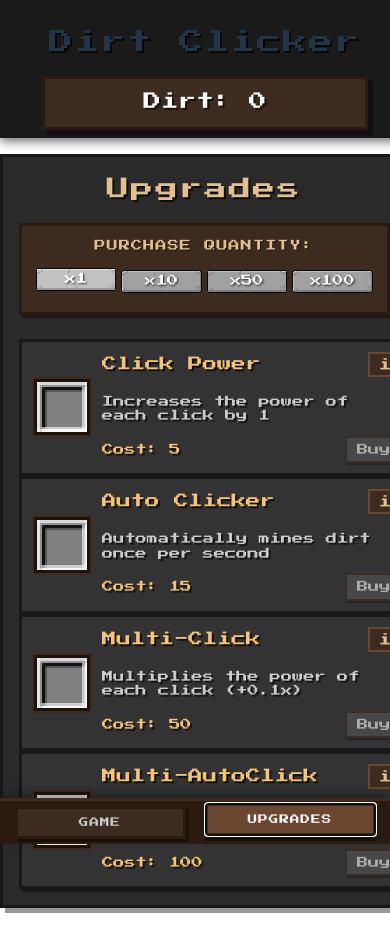
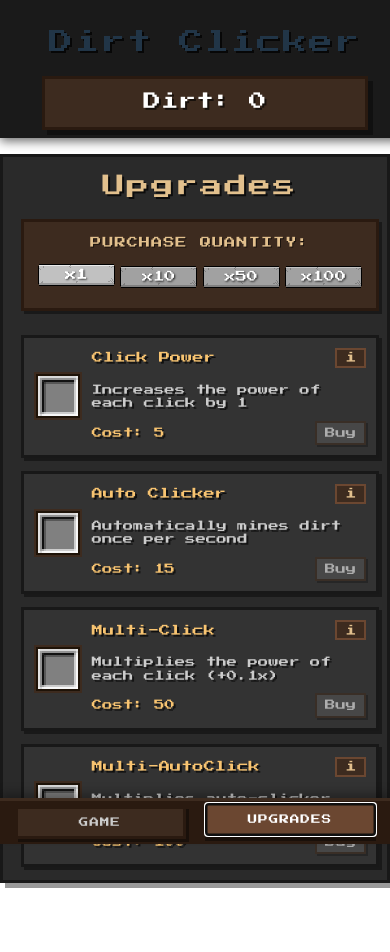
Before and after one commit to Vergusha/dirt-clicker, a React (Vite) app: page / in a window 390 px wide. Both pictures are taken after a click on the button "UPGRADES". Shown: the top 952 px of the page. Built offline with nearby package versions, Linux system fonts and the light colour scheme.

Commit message:
ui hotfix 7.04.25

```diff
--- a/src/App.css
+++ b/src/App.css
@@ -311,6 +311,8 @@
   image-rendering: pixelated;
   width: 95%;
   margin: 0 auto;
+  box-sizing: border-box;
+  overflow: hidden;
 }
 
 .upgrades-area h2 {
@@ -885,7 +887,7 @@ button {
   }
 
   .info-value {
-    font-size: 0.8rem;
+    font-size: 0.8рем;
   }
 }
 
@@ -906,6 +908,8 @@ button {
   text-shadow: 2px 2px 0px rgba(0, 0, 0, 0.6);
   width: 100%;
   text-align: left;
+  box-sizing: border-box; /* Включаем border-box для правильного расчета ширины */
+  margin: 0 auto; /* Центрируем кнопки улучшений */
 }
 
 .upgrade-content-wrapper {
@@ -1149,3 +1153,75 @@ button {
 .close-button-large:active {
   transform: translateY(1px);
 }
+.upgrades-panel {
+  width: 100%;
+  display: flex;
+  flex-direction: column;
+  align-items: center;
+}
+
+.upgrades-panel h2 {
+  margin-top: 0;
+  margin-bottom: 1rem;
+  color: #e2c08d;
+  text-shadow: 2px 2px 0px rgba(0, 0, 0, 0.7);
+  letter-spacing: 2px;
+  font-size: 1.4rem;
+  width: 100%;
+  text-align: center;
+}
+
+.upgrades-grid {
+  width: 100%;
+  display: flex;
+  flex-direction: column;
+  gap: 1rem;
+}
+
+/* Mobile optimization for upgrades */
+@media (max-width: 480px) {
+  .upgrade-slot {
+    width: 40px;
+    height: 40px;
+    min-width: 40px;
+    padding: 2px;
+  }
+
+  .upgrade-header h3 {
+    font-size: 0.7rem;
+  }
+
+  .info-button {
+    width: 20px;
+    height: 20px;
+    font-size: 0.7rem;
+  }
+
+  .upgrade-description {
+    font-size: 0.65rem;
+    margin: 6px 0 10px;
+  }
+
+  .cost {
+    font-size: 0.65rem;
+  }
+
+  .buy-button {
+    font-size: 0.65rem;
+    padding: 4px 8px;
+  }
+
+  .upgrades-panel {
+    padding: 0 5px; /* Добавляем небольшие отступы на мобильных */
+  }
+
+  .upgrades-grid {
+    gap: 0.8rem;
+  }
+
+  /* Исправляем выравнивание для области улучшений */
+  .upgrades-area {
+    padding: 0.8rem;
+    width: 100%;
+  }
+}
```
